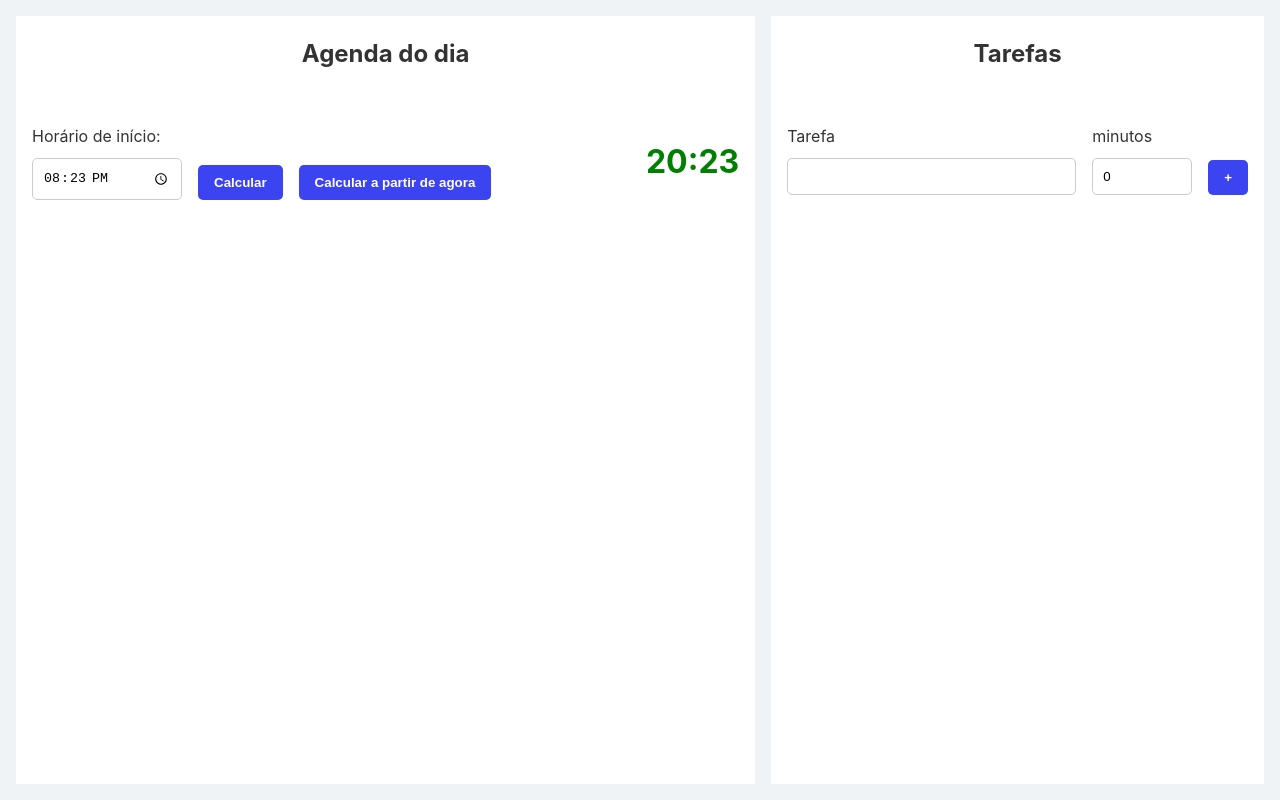
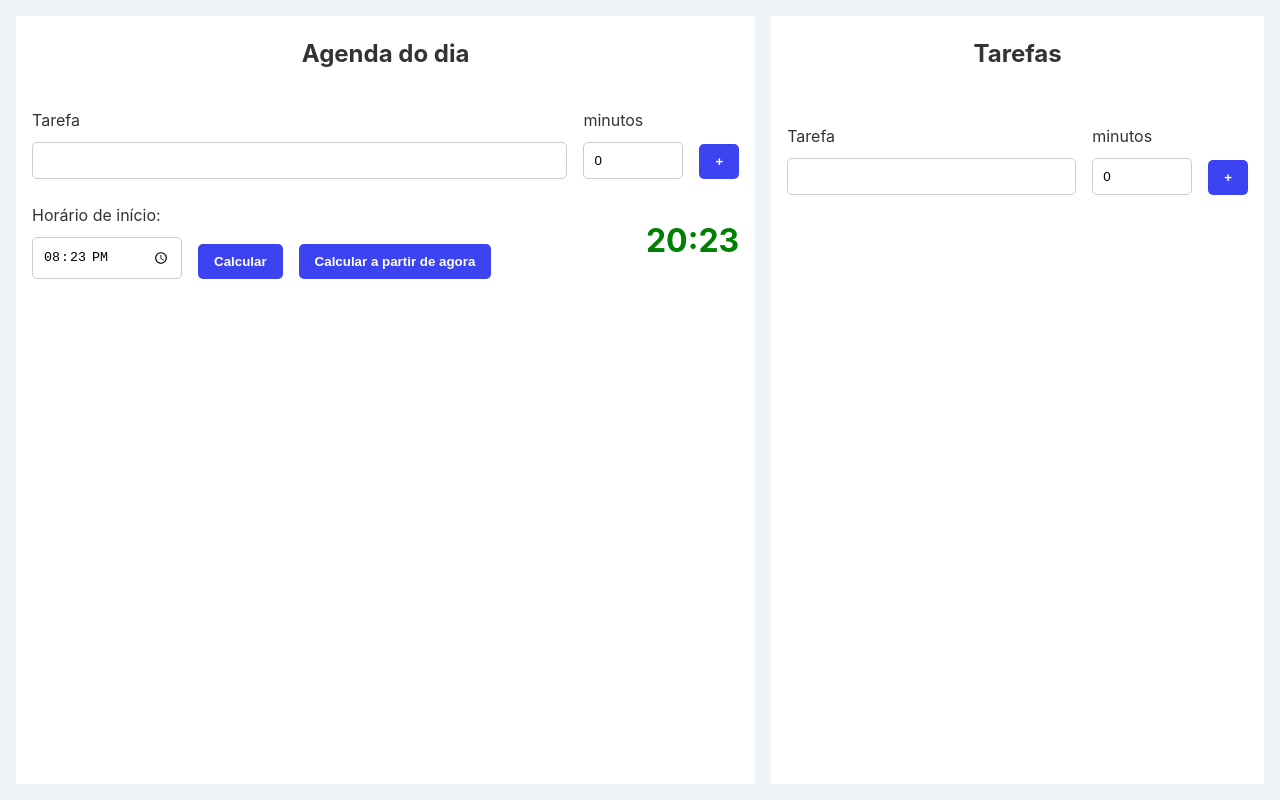
Before and after one commit to niltonssjr/simple-to-do, a Vue app: page / in a window 1280 px wide. Built offline with nearby package versions, Linux system fonts and the light colour scheme.

Commit message:
feat: include tasks direct on schedule

```diff
--- a/src/ui/components/form/text-input/index.vue
+++ b/src/ui/components/form/text-input/index.vue
@@ -4,7 +4,7 @@ import { computed } from 'vue'
 
 const props = defineProps({
     modelValue: {
-        type: String,
+        type: [String, Number],
         default: ''
     },
     placeholder: {
@@ -23,7 +23,7 @@ const props = defineProps({
 
 const emit = defineEmits(['update:modelValue'])
 
-const localValue : WritableComputedRef<string> = computed({
+const localValue : WritableComputedRef<string | number> = computed({
     get: () => props.modelValue,
     set: value => emit('update:modelValue', value)
 })
--- a/src/ui/views/schedule/schedule-container/index.vue
+++ b/src/ui/views/schedule/schedule-container/index.vue
@@ -1,14 +1,22 @@
 <script lang="ts" setup>
 import StartTimeInput from '@/ui/views/schedule/start-time-input/index.vue'
 import ScheduleList from '@/ui/views/schedule/schedule-list/index.vue'
+import TasksInput from '@/ui/views/task/tasks-input/index.vue'
+
+import { useScheduleManager } from '@/providers';
+const { createSchedule } = useScheduleManager()
 
 </script>
 <template>
     <div class="container">
         <h2>Agenda do dia</h2>
         <div class="input-container">
+            <TasksInput :on-create-task="createSchedule" />
+        </div>
+        <div class="input-container">
             <StartTimeInput />
         </div>
+
         <div class="tasks-container">
             <ScheduleList />
         </div>
@@ -21,7 +29,7 @@ import ScheduleList from '@/ui/views/schedule/schedule-list/index.vue'
     gap: 1rem;
     max-height: 100%;
     .input-container {
-        padding: 1rem;
+        padding: 0 1rem 0.5rem 1rem;
     }
     .tasks-container {
         flex: 1;
--- a/src/ui/views/task/taks-container/index.vue
+++ b/src/ui/views/task/taks-container/index.vue
@@ -1,13 +1,16 @@
 <script lang="ts" setup>
 import TasksInput from '@/ui/views/task/tasks-input/index.vue'
 import TasksList from '@/ui/views/task/tasks-list/index.vue'
+
+import { useTaskManager } from '@/providers';
+const { createTask } = useTaskManager()
 
 </script>
 <template>
     <div class="container">
         <h2>Tarefas</h2>
         <div class="input-container">
-            <TasksInput />
+            <TasksInput :on-create-task="createTask"/>
         </div>
         <div class="tasks-container">
             <TasksList />
--- a/src/ui/views/task/tasks-input/index.vue
+++ b/src/ui/views/task/tasks-input/index.vue
@@ -3,8 +3,12 @@ import { ref } from 'vue'
 import { TaskType } from '@/providers';
 import { TextInput, PrimaryButton } from '@/ui/components';
 
-import { useTaskManager } from '@/providers';
-const { createTask } = useTaskManager()
+const props = defineProps({
+    onCreateTask: {
+        type: Function,
+        default: (task: TaskType) => task
+    }
+})
 
 const getCleanTask = () =>  ({
     id: 0,
@@ -12,10 +16,11 @@ const getCleanTask = () =>  ({
     minutes: 0
 })
 
+
 const task = ref<TaskType>(getCleanTask())
 
 const insertTask = () => {
-    createTask(task.value)
+    props.onCreateTask(task.value)
     task.value = getCleanTask()
 }
 </script>
```
